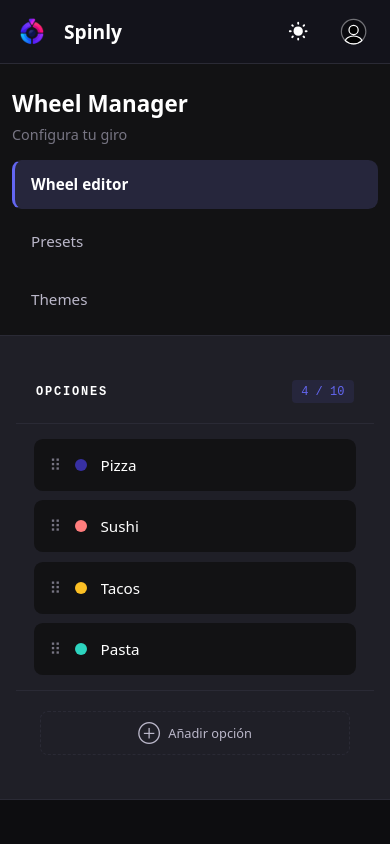
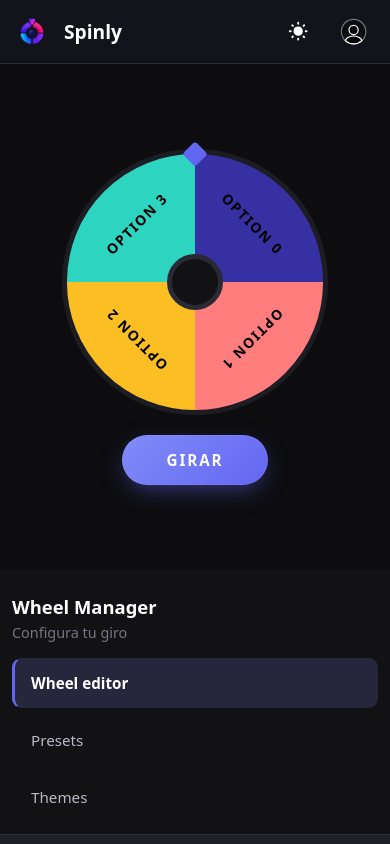
Before and after one commit to Jondals/Spinly, a React (Create React App) app: page / in a window 390 px wide. Built offline with nearby package versions, Linux system fonts and the light colour scheme.

Commit message:
Fixes to upload to vercel (err calc cos())

```diff
--- a/src/Components/Wheel.tsx
+++ b/src/Components/Wheel.tsx
@@ -29,6 +29,7 @@ function Wheel({ options }: WheelProps) {
 
     return (
         <div className="Wheel">
+            {winner && !spinning && (<p className="wheel-result"> ¡{winner}! </p>)}
             <div className="wheel-container">
                 <div className="wheel-pointer" />
                 <div className={`wheel-disc ${!hasOptions ? 'wheel-disc--empty' : ''}`}
@@ -48,7 +49,6 @@ function Wheel({ options }: WheelProps) {
             </div>
 
             <button className="wheel-spin-button" onClick={handleSpin} disabled={spinning || !hasOptions}> {spinning ? 'GIRANDO...' : 'GIRAR'} </button>
-            {winner && !spinning && (<p className="wheel-result"> ¡Toca {winner}! </p>)}
         </div>
     );
 }
--- a/src/css/Header.css
+++ b/src/css/Header.css
@@ -59,3 +59,23 @@
         }
     }
 }
+
+@media (max-width: 750px) {
+    .Header {
+        position: sticky;
+        top: 0;
+        z-index: 10;
+        height: 4rem;
+        min-height: 4rem;
+        padding: 0 1rem;
+
+        .spinly-logo {
+            width: 2rem;
+            height: 2rem;
+        }
+
+        h1 {
+            font-size: 1.2rem;
+        }
+    }
+}
--- a/src/css/Options.css
+++ b/src/css/Options.css
@@ -1,5 +1,4 @@
 /* COLORES DE LAS OPCIONES */
-
 .option-color-indigo { background-color: var(--item-indigo); }
 .option-color-coral { background-color: var(--item-coral); }
 .option-color-amber { background-color: var(--item-amber); }
@@ -145,7 +144,8 @@
                 }
             }
 
-            &:hover .remove-option-button, &:focus-within .remove-option-button {
+            &:hover .remove-option-button,
+            &:focus-within .remove-option-button {
                 opacity: 1;
             }
         }
@@ -153,7 +153,6 @@
 
     .options-bottom {
         padding: 1.25rem 1.5rem;
-
         border-top: 1px solid var(--color-border);
 
         .add-option-button:disabled {
@@ -175,7 +174,6 @@
             font: inherit;
             font-size: 0.8rem;
             cursor: pointer;
-
             transition:
                 background-color 0.15s,
                 border-color 0.15s,
@@ -194,3 +192,18 @@
         }
     }
 }
+
+/* ===== Mobile ===== */
+@media (max-width: 750px) {
+    .Options {
+        height: auto;
+        min-height: 12rem;
+        border-right: none;
+        border-bottom: none;
+        overflow: visible;
+
+        .container-options {
+            max-height: 40vh;
+        }
+    }
+}
--- a/src/css/Wheel.css
+++ b/src/css/Wheel.css
@@ -12,10 +12,12 @@
     overflow: hidden;
 }
 
+/* Radio centralizado en una variable: JS y CSS usan la MISMA formula */
 .wheel-container {
+    --wheel-radius: min(30vmin, 13rem);
     position: relative;
-    width: min(60vmin, 26rem);
-    height: min(60vmin, 26rem);
+    width: calc(var(--wheel-radius) * 2);
+    height: calc(var(--wheel-radius) * 2);
 }
 
 .wheel-pointer {
@@ -79,11 +81,13 @@
     letter-spacing: 0.1rem;
     text-transform: uppercase;
 
-    /* tamaño de fuente segun numero de opciones */
+    /* tamaño de fuente segun numero de opciones (sin() NO va aqui:
+       postcss-calc de Vercel no lo soporta y rompe el build) */
     font-size: clamp(0.55rem, calc(1.05rem - var(--option-count) * 0.045rem), 0.95rem);
 
-    /* ancho maximo */
-    max-width: 42%;
+    /* ancho maximo: lo calcula JS como --label-max-width
+       (cuerda del segmento = 2R * sin(PI / n) * 0.72 - 0.4rem) */
+    max-width: var(--label-max-width, 7rem);
 }
 
 .wheel-hub {
@@ -136,6 +140,25 @@
     font-weight: 600;
 }
 
+/* ===== Mobile: la rueda manda y respeta el ancho real del viewport ===== */
+@media (max-width: 750px) {
+    .Wheel {
+        gap: 1.25rem;
+        height: auto;
+        min-height: 60vh;
+        padding: 2rem 0;
+    }
+
+    .wheel-container {
+        --wheel-radius: min(34vw, 30vh, 13rem);
+    }
+
+    .wheel-spin-button {
+        padding: 0.95rem 2.75rem;
+        font-size: 0.95rem;
+    }
+}
+
 @media (prefers-reduced-motion: reduce) {
     .wheel-disc {
         transition-duration: 0.01ms !important;
--- a/src/css/WheelManager.css
+++ b/src/css/WheelManager.css
@@ -19,6 +19,16 @@
     font-weight: 500;
     color: var(--font-color-muted);
     margin-bottom: 1.75rem;
+}
+
+/* Boton que DESPLIEGA el menu en mobile (oculto en desktop) */
+.wheelmanager-toggle {
+    display: none;
+}
+
+.wheelmanager-body {
+    display: flex;
+    flex-direction: column;
 }
 
 .button-menu {
@@ -56,3 +66,61 @@
 .button-menu--active:hover {
     background-color: var(--bg-transparence);
 }
+
+/* ===== Mobile: se convierte en menu DESPLEGABLE ===== */
+@media (max-width: 750px) {
+    .Wheelmanager {
+        height: auto;
+        min-height: auto;
+        padding: 0;
+        border-right: none;
+        border-bottom: 1px solid var(--color-border);
+    }
+
+    .wheelmanager-toggle {
+        display: flex;
+        align-items: center;
+        justify-content: space-between;
+        width: 100%;
+        padding: 1rem 1.25rem;
+        background: transparent;
+        border: none;
+        cursor: pointer;
+        font-size: 1rem;
+        font-weight: 600;
+        text-align: left;
+
+        .toggle-arrow {
+            display: inline-block;
+            transition: transform 0.2s ease;
+            color: var(--font-color-muted);
+        }
+    }
+
+    /* Cerrado por defecto; .Wheelmanager--open lo abre (lo controla React) */
+    .wheelmanager-body {
+        display: none;
+        padding: 0 1.25rem 1.25rem;
+    }
+
+    .Wheelmanager--open .wheelmanager-body {
+        display: flex;
+    }
+
+    .Wheelmanager--open .toggle-arrow {
+        transform: rotate(180deg);
+    }
+
+    .Wheelmanager h1 {
+        font-size: 1.15rem;
+        margin-bottom: 0.25rem;
+    }
+
+    .Wheelmanager h3 {
+        margin-bottom: 1rem;
+    }
+
+    .button-menu-option {
+        margin-top: 1rem;
+    }
+}
--- a/src/index.css
+++ b/src/index.css
@@ -1,20 +1,52 @@
-* {
-    box-sizing: border-box;
-    font-family: var(--font-family);
-    color: var(--font-color);
-    margin: 0;
-    padding: 0;
-}
+:root {
+    /* BACKGROUNDS */
+    --bg-color: #000000;
+    --bg-header-color: #13131b;
+    --bg-wheelmanager-color: #121214;
+    --bg-options-color: #1f1f27;
+    --bg-wheel-color: #0d0d10;
+    --bg-transparence: #26263c;
+    --bg-card-color: #121214;
+    --bg-card-hover-color: #18181c;
+    --bg-input-color: #0d0d10;
 
-html, body, #root {
-    width: 100%;
-    height: 100%;
-    overflow: hidden;
-}
+    /* TEXT */
+    --font-color: #ffffff;
+    --font-color-wheel: #000000;
+    --font-color-light: #bab7c9;
+    --font-color-muted: #777583;
+    --font-color-disabled: #4f4e59;
+    --font-family: system-ui, -apple-system, BlinkMacSystemFont, "Segoe UI", sans-serif;
+    --font-family-alternative: monospace;
 
-html {
-    background-color: var(--bg-color);
-    transition: background-color 0.2s ease;
+    /* BORDERS */
+    --color-border: #2a2a35;
+    --color-border-light: #343440;
+    --color-border-dark: #1c1c23;
+
+    /* STATES */
+    --color-hover: #24242d;
+    --color-active: #2b2b35;
+    --color-focus: #6366f1;
+    --color-focus-light: #818cf8;
+    --color-remove: #ef4444;
+
+    /* WHEEL */
+    --wheel-color-primary: #6366f1;
+    --wheel-color-secondary: #a78bfa;
+    --wheel-color-dark: #202026;
+    --wheel-pointer-color: #6366f1;
+    --wheel-center-color: #121214;
+
+    /* ITEMS */
+    --item-indigo: #3730a3;
+    --item-coral: #ff7d7d;
+    --item-amber: #fbbf24;
+    --item-teal: #2dd4bf;
+    --item-pink: #f472b6;
+    --item-violet: #a78bfa;
+    --item-sky: #4dc3f7;
+    --item-mint: #4ade80;
 }
 
 :root[data-theme="light"] {
@@ -47,63 +79,25 @@ html {
     --wheel-center-color: #ffffff;
 }
 
-:root {
+* {
+    box-sizing: border-box;
+    font-family: var(--font-family);
+    color: var(--font-color);
+    margin: 0;
+    padding: 0;
+}
 
-    /* BACKGROUNDS */
+html,
+body,
+#root {
+    width: 100%;
+    height: 100%;
+    overflow: hidden;
+}
 
-    --bg-color: #000000;
-    --bg-header-color: #13131b;
-    --bg-wheelmanager-color: #121214;
-    --bg-options-color: #1f1f27;
-    --bg-wheel-color: #0d0d10;
-    --bg-transparence: #26263c;
-    --bg-card-color: #121214;
-    --bg-card-hover-color: #18181c;
-    --bg-input-color: #0d0d10;
-
-    /* TEXT */
-
-    --font-color: #ffffff;
-    --font-color-wheel: #000000;
-    --font-color-light: #bab7c9;
-    --font-color-muted: #777583;
-    --font-color-disabled: #4f4e59;
-    --font-family: system-ui, -apple-system, BlinkMacSystemFont, "Segoe UI", sans-serif;
-    --font-family-alternative: monospace;
-
-    /* BORDERS */
-
-    --color-border: #2a2a35;
-    --color-border-light: #343440;
-    --color-border-dark: #1c1c23;
-
-    /* STATES */
-
-    --color-hover: #24242d;
-    --color-active: #2b2b35;
-    --color-focus: #6366f1;
-    --color-focus-light: #818cf8;
-    --color-remove: #ef4444;
-
-    /* WHEEL */
-
-    --wheel-color-primary: #6366f1;
-    --wheel-color-secondary: #a78bfa;
-    --wheel-color-dark: #202026;
-    --wheel-pointer-color: #6366f1;
-    --wheel-center-color: #121214;
-
-    /* ITEMS */
-
-    --item-indigo: #3730a3;
-    --item-coral: #ff7d7d;
-    --item-amber: #fbbf24;
-    --item-teal: #2dd4bf;
-    --item-pink: #f472b6;
-    --item-violet: #a78bfa;
-    --item-sky: #4dc3f7;
-    --item-mint: #4ade80;
-
+html {
+    background-color: var(--bg-color);
+    transition: background-color 0.2s ease;
 }
 
 .App {
@@ -115,15 +109,35 @@ html {
     overflow: hidden;
 }
 
+/* ============================================================
+   MAIN — grid con AREAS:
+   desktop:  WHEELMANAGER | OPTIONS | WHEEL
+   mobile:   WHEEL (1º) -> WHEELMANAGER desplegable (2º) -> OPTIONS (3º)
+   El orden visual lo controlan las areas + order, NO el DOM.
+   ============================================================ */
 .Main {
     width: 100%;
     flex: 1;
     min-height: 0;
     display: grid;
     grid-template-columns: 20rem 20rem minmax(0, 1fr);
+    grid-template-areas: "wheelmanager options wheel";
     overflow: hidden;
 }
 
+.Wheelmanager {
+    grid-area: wheelmanager;
+}
+
+.Options {
+    grid-area: options;
+}
+
+.Wheel {
+    grid-area: wheel;
+}
+
+/* ===== Tablet ===== */
 @media (max-width: 1000px) {
     .Main {
         grid-template-columns: 16rem 17rem minmax(0, 1fr);
@@ -138,10 +152,11 @@ html {
     }
 }
 
-/* Responsive */
-
+/* ===== Mobile ===== */
 @media (max-width: 750px) {
-    html, body, #root {
+    html,
+    body,
+    #root {
         overflow: auto;
     }
 
@@ -149,26 +164,6 @@ html {
         min-height: 100vh;
         height: auto;
         overflow: visible;
-    }
-
-    .Header {
-        position: sticky;
-        top: 0;
-        z-index: 10;
-        height: 4rem;
-        min-height: 4rem;
-        padding: 0 1rem;
-    }
-
-    .Header {
-        .spinly-logo {
-            width: 2rem;
-            height: 2rem;
-        }
-
-        h1 {
-            font-size: 1.2rem;
-        }
     }
 
     .Main {
@@ -179,34 +174,16 @@ html {
         overflow: visible;
     }
 
+    /* HEADER -> WHEEL -> WHEELMANAGER (desplegable) -> OPTIONS */
+    .Wheel {
+        order: 1;
+    }
+
     .Wheelmanager {
-        width: 100%;
-        height: auto;
-        min-height: auto;
-        border-right: none;
-        border-bottom: 1px solid var(--color-border);
-
-        h3 {
-            margin-bottom: 1rem;
-        }
-
-        .button-menu-option {
-            margin-top: 1rem;
-        }
+        order: 2;
     }
 
     .Options {
-        width: 100%;
-        height: auto;
-        min-height: 12rem;
-        border-right: none;
-        border-bottom: 1px solid var(--color-border);
-        overflow: visible;
-    }
-
-    .Wheel {
-        width: 100%;
-        min-height: 60vh;
-        height: 60vh;
+        order: 3;
     }
 }
--- a/src/scripts/option-wheel.js
+++ b/src/scripts/option-wheel.js
@@ -23,10 +23,10 @@ export function createOption(name, index) {
 
 export function createDefaultOptions() {
     return [
-        createOption('Pizza', 0),
-        createOption('Sushi', 1),
-        createOption('Tacos', 2),
-        createOption('Pasta', 3)
+        createOption('Option 0', 0),
+        createOption('Option 1', 1),
+        createOption('Option 2', 2),
+        createOption('Option 3', 3)
     ];
 }
 
```
